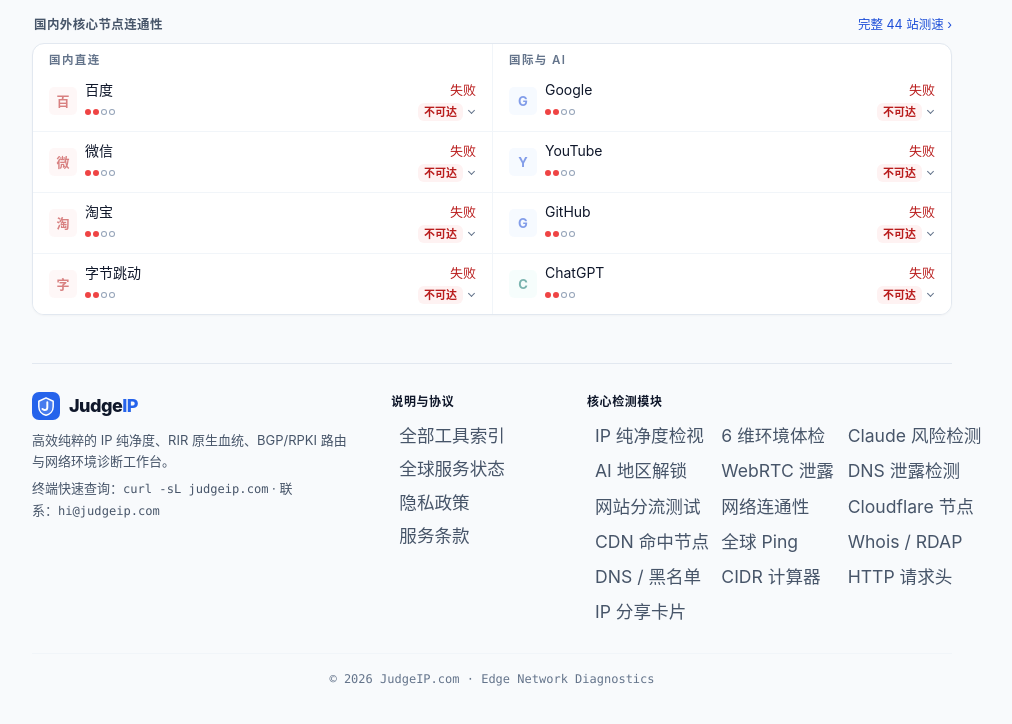
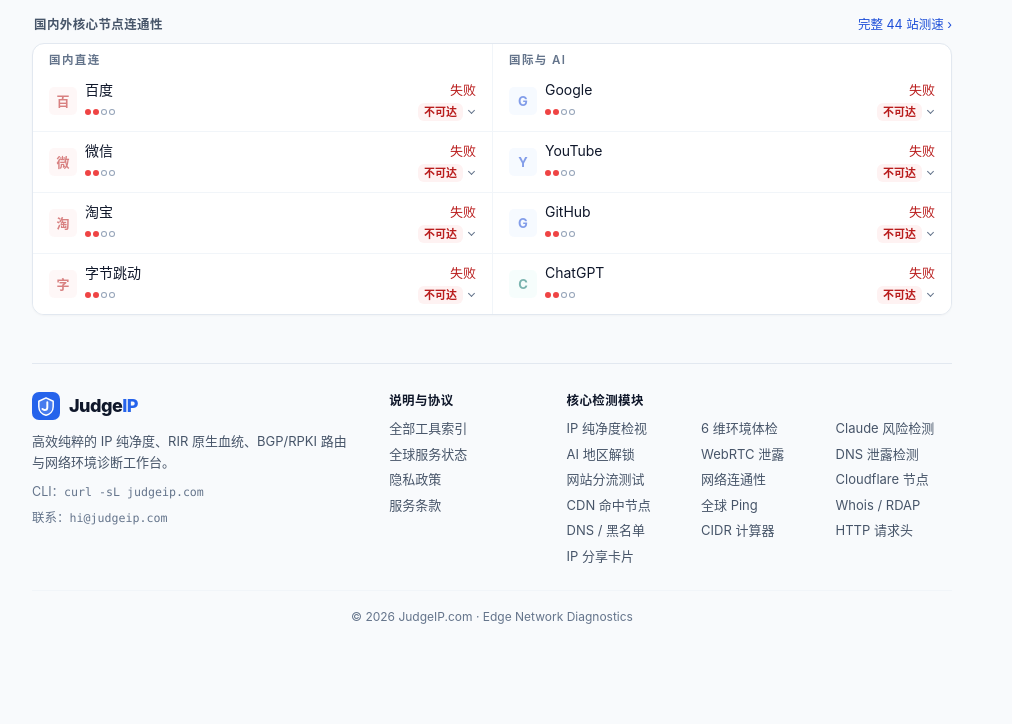
Before and after one commit to indiexue/judgeip, an Astro site: page / in a window 1280 px wide. Shown: the part 1519-2243 px from the top of the page, without its empty margins (148-1160 px from the left). After the commit the page ends 2202 px from the top, so only its background shows below. Built offline with nearby package versions, Linux system fonts and the light colour scheme; Astro itself is replaced by a stand-in of ours; no server answers.

Commit message:
fix(style): normalize ul/ol/dl/p font-size inheritance and unify footer typography
Open Props `normalize.min.css` sets `:where(p, ul, ol, dl)` to `--font-size-2` (~17.6px), which inflated `ul.foot__list` and subpage list typography compared to body text (13px-14.5px). Reset `font-size: inherit` and `li` padding globally, and align footer columns and CLI/contact metadata cleanly.

Co-Authored-By: Claude Code <noreply@anthropic.com>

```diff
--- a/public/assets/css/app.css
+++ b/public/assets/css/app.css
@@ -230,6 +230,16 @@ body {
 
 :where(h1, h2, h3, h4, h5, h6, p, li, dt, dd, figcaption) {
   max-inline-size: none;
+}
+
+/* Neutralize Open Props normalize.min.css `:where(p, ul, ol, dl, h6) { font-size: var(--font-size-2) }` (1.1rem / ~18px)
+   and `:where(li) { padding-inline-start: var(--size-2) }` so lists, descriptions, and footer links inherit unified UI typography */
+:where(p, ul, ol, dl) {
+  font-size: inherit;
+}
+
+:where(li) {
+  padding-inline-start: 0;
 }
 
 .wrap,
@@ -1746,14 +1756,17 @@ main:focus {
   margin-block-start: 48px;
   padding-block-start: 28px;
   border-top: 1px solid var(--border);
+  font-family: var(--font-ui);
   font-size: 13px;
+  line-height: 1.6;
   color: var(--text-dim);
 }
 
 .foot__grid {
   display: grid;
-  grid-template-columns: minmax(0, 1.3fr) minmax(0, 0.65fr) minmax(0, 1.45fr);
-  gap: 24px 32px;
+  grid-template-columns: minmax(0, 1.25fr) minmax(0, 0.55fr) minmax(0, 1.5fr);
+  gap: 24px 36px;
+  align-items: start;
 }
 
 .brand--foot {
@@ -1761,34 +1774,59 @@ main:focus {
 }
 
 .foot__about {
-  margin: 0 0 5px;
+  margin: 0 0 6px;
   font-size: 13px;
   line-height: 1.65;
+  color: var(--text-dim);
+}
+
+.foot__meta {
+  display: flex;
+  flex-wrap: wrap;
+  align-items: center;
+  gap: 6px 14px;
+  margin-block-start: 8px;
+  font-size: 12.5px;
+  color: var(--text-mute);
 }
 
 .foot__title {
-  margin: 2px 0 10px;
-  font-size: 12px;
+  margin: 0 0 10px;
+  font-size: 12.5px;
   font-weight: 600;
-  letter-spacing: 0.05em;
+  letter-spacing: 0.03em;
+  line-height: 1.4;
   color: var(--text);
 }
 
 .foot__list {
   margin: 0;
   padding: 0;
+  font-size: 13px;
+  line-height: 1.5;
   list-style: none;
+  display: grid;
+  gap: 6px;
+}
+
+.foot__list li {
+  margin: 0;
+  padding: 0;
+  font-size: 13px;
+  line-height: 1.5;
 }
 
 .foot__list--grid {
-  display: grid;
   grid-template-columns: repeat(3, minmax(0, 1fr));
-  gap: 2px 14px;
+  gap: 6px 18px;
 }
 
 .foot__link {
   display: inline-block;
-  padding-block: 3px;
+  font-family: var(--font-ui);
+  font-size: 13px;
+  font-weight: 400;
+  line-height: 1.5;
   color: var(--text-dim);
   text-decoration: none;
   white-space: nowrap;
@@ -1803,7 +1841,7 @@ main:focus {
   margin: 24px 0 0;
   padding-block-start: 16px;
   border-top: 1px solid var(--border-soft);
-  font-family: var(--font-code);
+  font-family: var(--font-ui);
   font-size: 12px;
   color: var(--text-mute);
   text-align: center;
--- a/src/layouts/IpcxLayout.astro
+++ b/src/layouts/IpcxLayout.astro
@@ -200,7 +200,10 @@ const isToolsActive = ['/tools', '/whois', '/dns-tools', '/ip-calc', '/card', '/
               <span class="brand__word">Judge<span class="brand__accent">IP</span></span>
             </a>
             <p class="foot__about">高效纯粹的 IP 纯净度、RIR 原生血统、BGP/RPKI 路由与网络环境诊断工作台。</p>
-            <p class="foot__about">终端快速查询：<span class="mono">curl -sL judgeip.com</span> · 联系：<span class="mono">hi@judgeip.com</span></p>
+            <div class="foot__meta">
+              <span>CLI：<span class="mono">curl -sL judgeip.com</span></span>
+              <span>联系：<span class="mono">hi@judgeip.com</span></span>
+            </div>
           </div>
 
           <nav class="foot__col" aria-labelledby="foot-legal">
```
